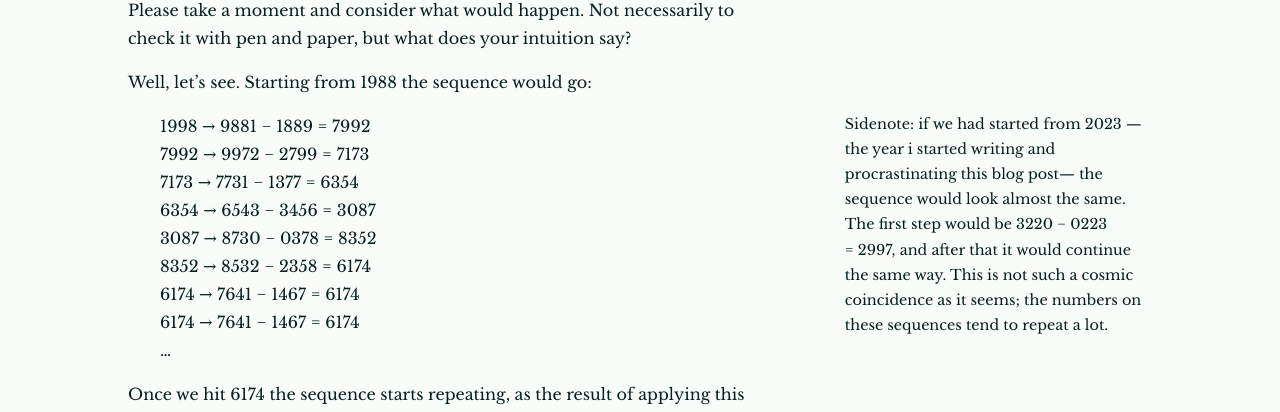
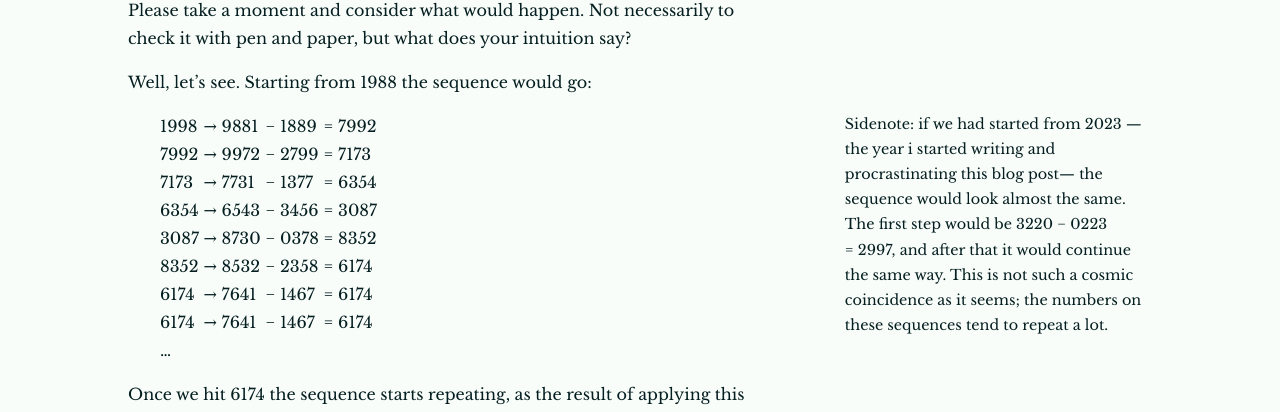
Before and after one commit to epidemian/epidemian.github.io, a Jekyll site: the page built from _posts/2024-04-12-programmer-vs-mathematician.md, in a window 1280 px wide. Shown: the part 653-1065 px from the top of the page. Built offline with Jekyll 4.4.1, drawn with Linux system fonts in a browser that asks for light colours; part of the change alters nothing that is shown.

Commit message:
Align numbers on Kaprekar sequence example

```diff
--- a/_posts/2024-04-12-programmer-vs-mathematician.md
+++ b/_posts/2024-04-12-programmer-vs-mathematician.md
@@ -16,16 +16,24 @@ Well, let's see. Starting from 1988 the sequence would go:
 
 <div class="sidenote">Sidenote: if we had started from 2023 —the year i started writing and procrastinating this blog post— the sequence would look almost the same. The first step would be 3220&nbsp;−&nbsp;0223 =&nbsp;2997, and after that it would continue the same way. This is not such a cosmic coincidence as it seems; the numbers on these sequences tend to repeat a lot.</div>
 
-{:style="list-style-type: none"}
-- 1998 → 9881 − 1889 = 7992
-- 7992 → 9972 − 2799 = 7173
-- 7173 → 7731 − 1377 = 6354
-- 6354 → 6543 − 3456 = 3087
-- 3087 → 8730 − 0378 = 8352
-- 8352 → 8532 − 2358 = 6174
-- 6174 → 7641 − 1467 = 6174
-- 6174 → 7641 − 1467 = 6174
-- …
+<!-- Hacky way of aligning the numbers in the sequence. Libre Baskerville doesn't have tabular numbers -->
+<style type="text/css">
+  .kap-seq { display:table }
+  .kap-seq > * { display: table-row }
+  .kap-seq > * > * { display: table-cell; white-space: preserve }
+</style>
+
+<ul class="kap-seq">
+<li>1998<span> → </span>9881<span> − </span>1889<span> = </span>7992</li>
+<li>7992<span> → </span>9972<span> − </span>2799<span> = </span>7173</li>
+<li>7173<span> → </span>7731<span> − </span>1377<span> = </span>6354</li>
+<li>6354<span> → </span>6543<span> − </span>3456<span> = </span>3087</li>
+<li>3087<span> → </span>8730<span> − </span>0378<span> = </span>8352</li>
+<li>8352<span> → </span>8532<span> − </span>2358<span> = </span>6174</li>
+<li>6174<span> → </span>7641<span> − </span>1467<span> = </span>6174</li>
+<li>6174<span> → </span>7641<span> − </span>1467<span> = </span>6174</li>
+<li>…</li>
+</ul>
 
 
 Once we hit 6174 the sequence starts repeating, as the result of applying this "biggest digit-arrangement minus smallest digit-arrangement" operation to 6174, is 6174 itself.<span class="sidenote-number" /><span class="sidenote"> Or in maths parlance: 6174 is a [fixed point] of this operation.</span>
```
